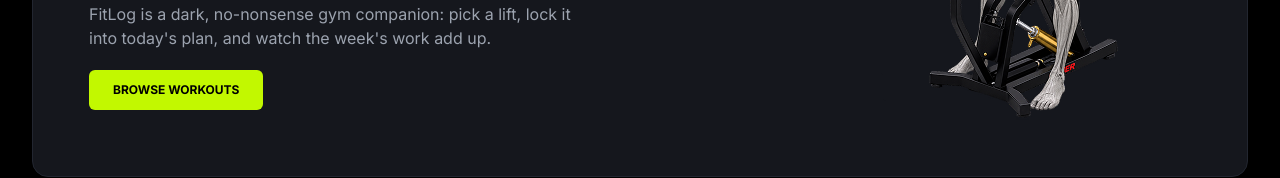
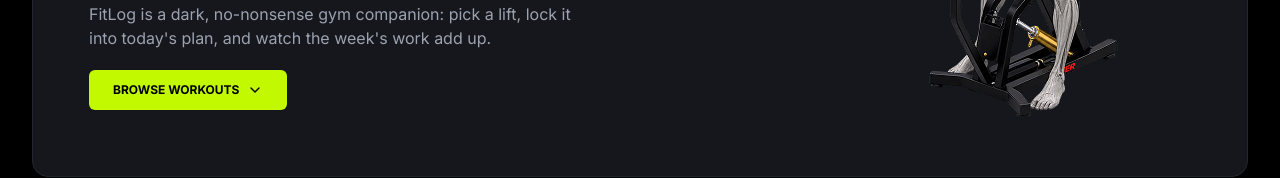
Before and after one commit to encodeshohan/fit-log, a Next.js app: page / in a window 1280 px wide. Shown: the part 398-576 px from the top of the page. Built offline with nearby package versions, Linux system fonts and the light colour scheme; no server answers.

Commit message:
Banner Workout Button icon Fixed!

```diff
--- a/src/components/Banner.tsx
+++ b/src/components/Banner.tsx
@@ -1,6 +1,8 @@
+import { ChevronDown } from "lucide-react";
 import Image from "next/image";
 import Link from "next/link";
 import React from "react";
+
 
 const Banner = () => {
     return (
@@ -29,9 +31,9 @@
                     {/* Button */}
                     <Link
                         href="#library"
-                        className="cursor-pointer rounded-md bg-lime px-6 py-3 font-primary text-xs font-bold text-black transition hover:brightness-90"
+                        className="inline-flex items-center gap-2 cursor-pointer rounded-md bg-lime px-6 py-3 font-primary text-xs font-bold text-black transition hover:brightness-90"
                     >
-                        BROWSE WORKOUTS
+                        BROWSE WORKOUTS <ChevronDown className="h-4 w-4" />
                     </Link>
                 </div>
 
```
